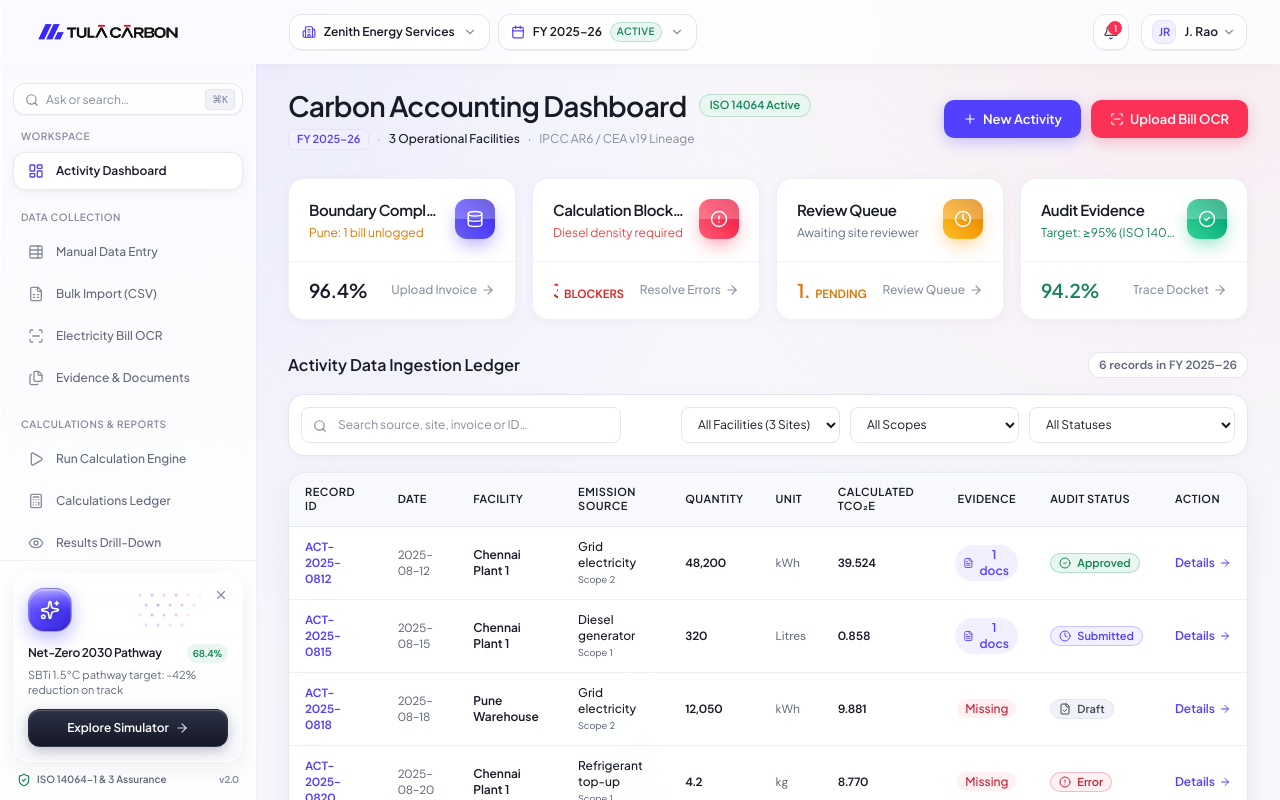
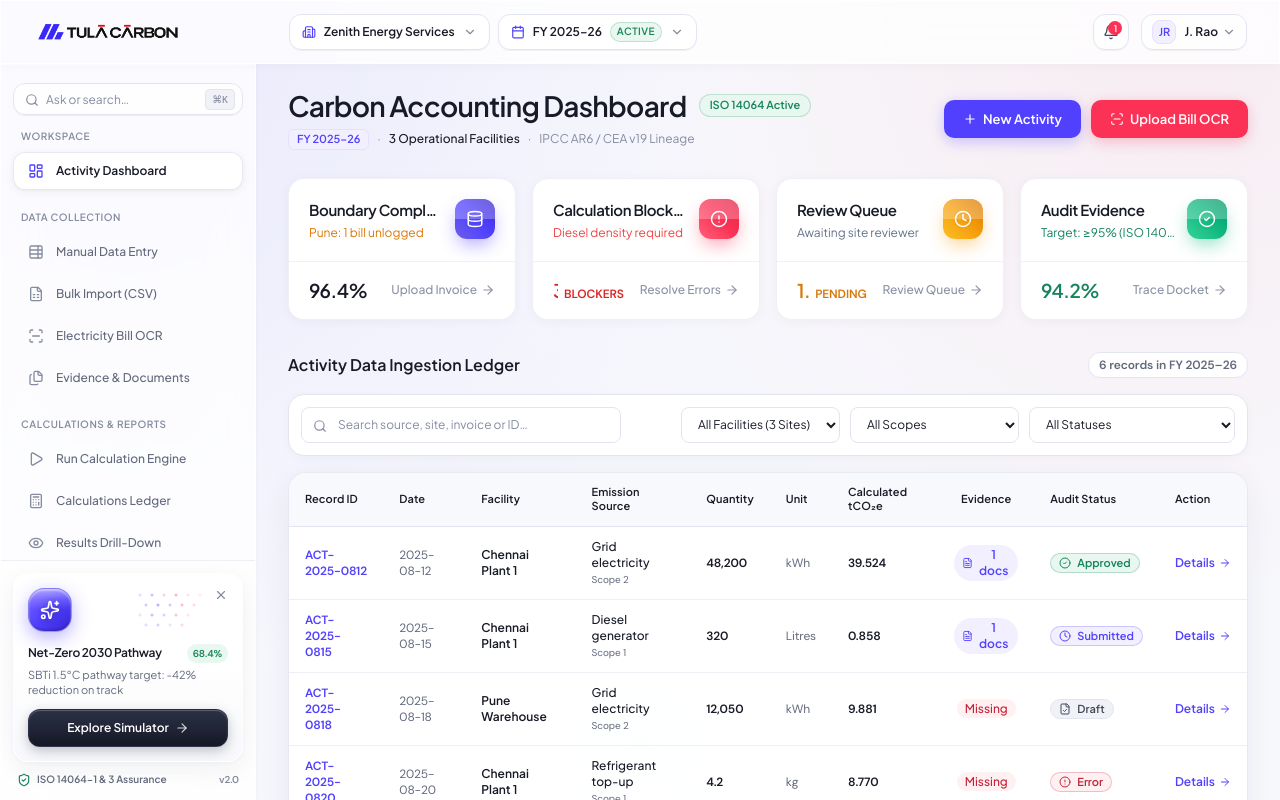
Before and after one commit to SatishBitra/net-zero-phase-1_v1, a React (Vite) app: page / in a window 1280 px wide. Built offline with nearby package versions, Linux system fonts and the light colour scheme.

Commit message:
style: adjust table header text transformation and letter spacing for improved readability

```diff
--- a/src/components/flows/FlowB_ActivityData/Screen10_ActivityDashboard.tsx
+++ b/src/components/flows/FlowB_ActivityData/Screen10_ActivityDashboard.tsx
@@ -362,17 +362,17 @@ export const Screen10_ActivityDashboard: React.FC = () => {
           <div className="overflow-x-auto">
             <table className="w-full text-left text-xs border-collapse">
               <thead>
-                <tr className="bg-[#F7F8FC]/80 border-b border-[#E2E5EF] text-[#62697C]">
-                  <th scope="col" className="py-3 px-4 font-semibold text-[#181B27]">Record ID</th>
-                  <th scope="col" className="py-3 px-4 font-semibold text-[#181B27]">Date</th>
-                  <th scope="col" className="py-3 px-4 font-semibold text-[#181B27]">Facility</th>
-                  <th scope="col" className="py-3 px-4 font-semibold text-[#181B27]">Emission Source</th>
-                  <th scope="col" className="py-3 px-4 font-semibold text-[#181B27] text-left">Quantity</th>
-                  <th scope="col" className="py-3 px-4 font-semibold text-[#181B27]">Unit</th>
-                  <th scope="col" className="py-3 px-4 font-semibold text-[#181B27] text-left">Calculated tCO₂e</th>
-                  <th scope="col" className="py-3 px-4 font-semibold text-[#181B27] text-center">Evidence</th>
-                  <th scope="col" className="py-3 px-4 font-semibold text-[#181B27]">Audit Status</th>
-                  <th scope="col" className="py-3 px-4 font-semibold text-[#181B27] text-left">Action</th>
+                <tr className="bg-[#F7F8FC]/80 border-b border-[#E2E5EF] text-[#62697C] normal-case">
+                  <th scope="col" className="py-3 px-4 font-semibold text-[#181B27] normal-case">Record ID</th>
+                  <th scope="col" className="py-3 px-4 font-semibold text-[#181B27] normal-case">Date</th>
+                  <th scope="col" className="py-3 px-4 font-semibold text-[#181B27] normal-case">Facility</th>
+                  <th scope="col" className="py-3 px-4 font-semibold text-[#181B27] normal-case">Emission Source</th>
+                  <th scope="col" className="py-3 px-4 font-semibold text-[#181B27] text-left normal-case">Quantity</th>
+                  <th scope="col" className="py-3 px-4 font-semibold text-[#181B27] normal-case">Unit</th>
+                  <th scope="col" className="py-3 px-4 font-semibold text-[#181B27] text-left normal-case">Calculated tCO₂e</th>
+                  <th scope="col" className="py-3 px-4 font-semibold text-[#181B27] text-center normal-case">Evidence</th>
+                  <th scope="col" className="py-3 px-4 font-semibold text-[#181B27] normal-case">Audit Status</th>
+                  <th scope="col" className="py-3 px-4 font-semibold text-[#181B27] text-left normal-case">Action</th>
                 </tr>
               </thead>
               <tbody className="divide-y divide-[#E2E5EF]/60">
--- a/src/index.css
+++ b/src/index.css
@@ -118,8 +118,7 @@
     font-family: 'Plus Jakarta Sans', sans-serif;
     font-size: 11px;
     font-weight: 600;
-    text-transform: uppercase;
-    letter-spacing: 0.04em;
+    letter-spacing: 0.01em;
     color: #62697C;
   }
 }
```
